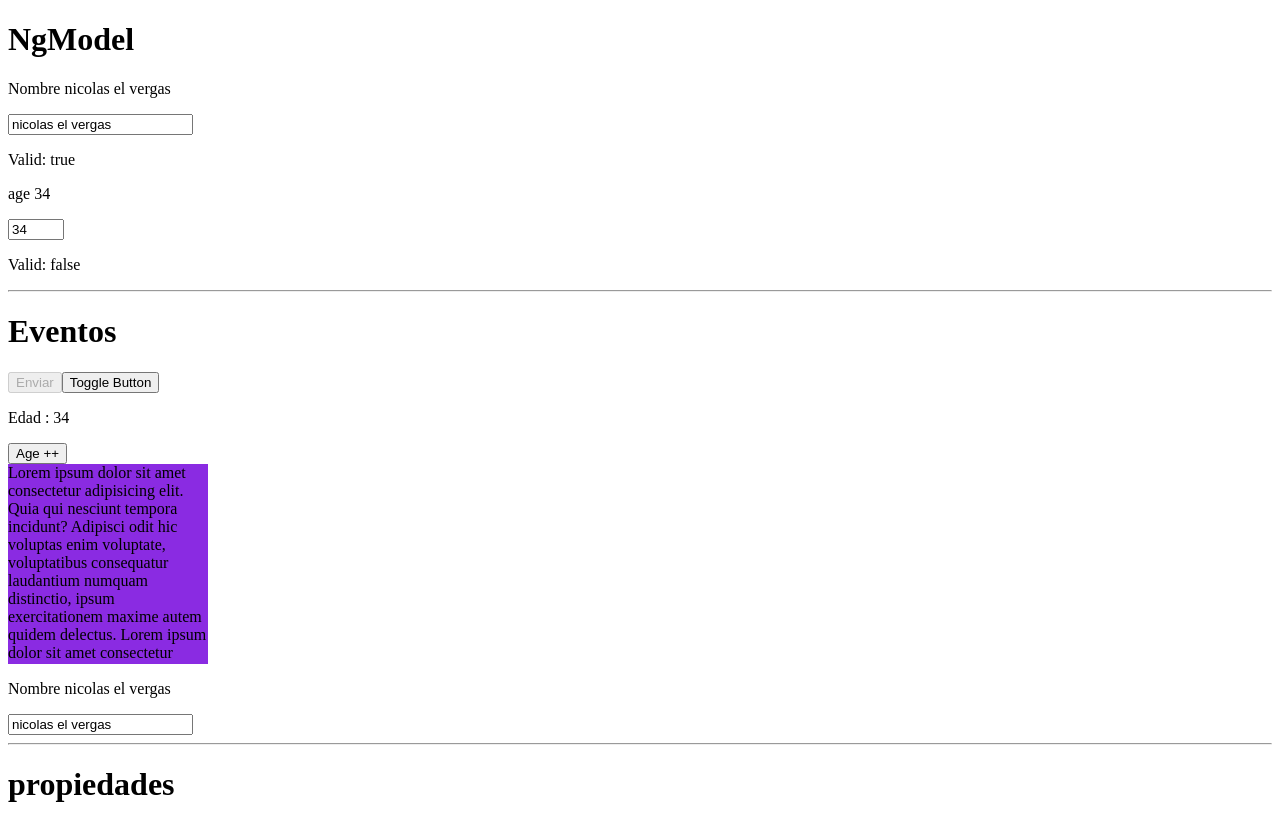
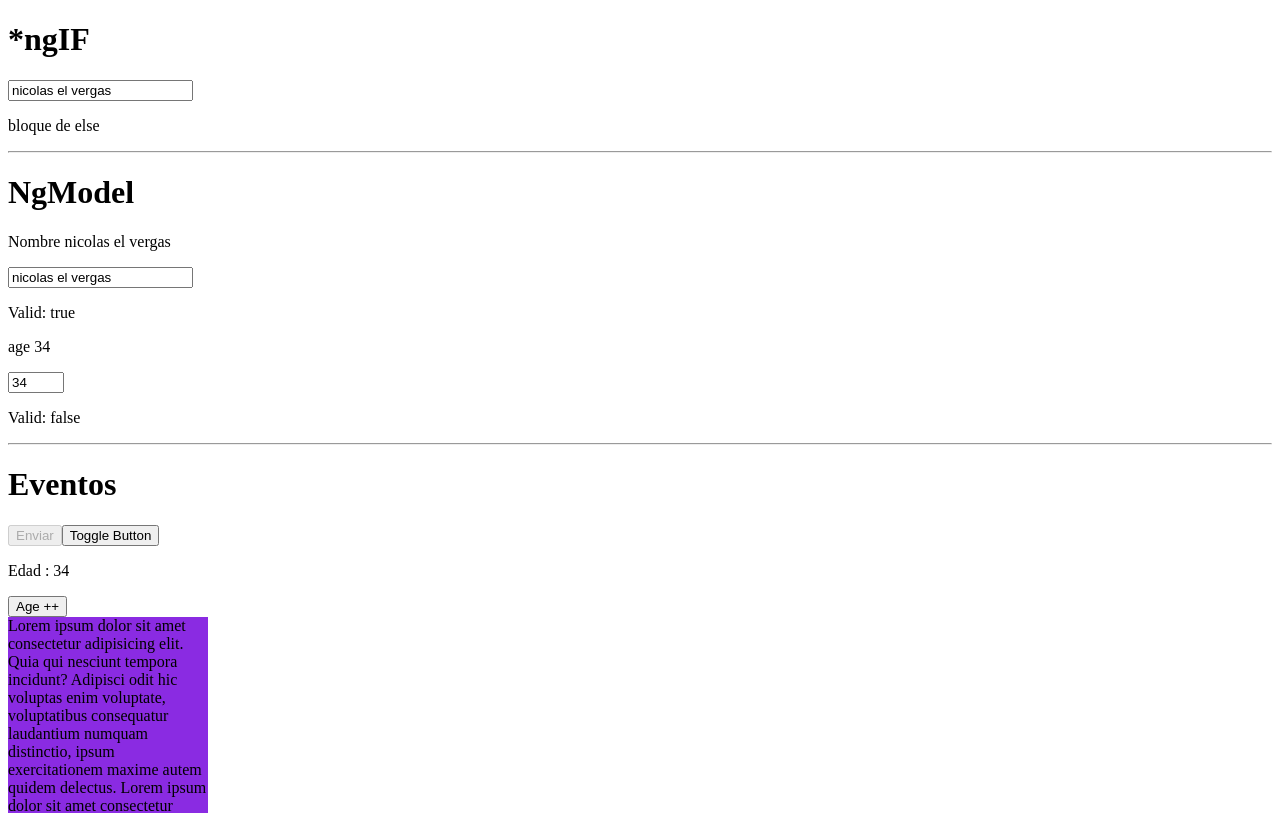
Before and after one commit to Richiiz/Curso-Angular, an Angular app in the folder my_store/: page / in a window 1280 px wide. Shown: the top 813 px of the page. Built offline with nearby package versions, Linux system fonts and the light colour scheme.

Commit message:
uso de ngIf

```diff
--- a/my_store/src/app/app.component.html
+++ b/my_store/src/app/app.component.html
@@ -1,3 +1,32 @@
+<!-- El condicional “If” es un “If” en Javascript, en Java, en PHP, en Python o en cualquier lenguaje. Angular posibilita utilizar este condicionante
+embebido en el HTML para mostrar o no un elemento. Su sintaxis es algo particular, está compuesta por un asterisco seguido de las iniciales características de Angular “ng” y la palabra “If”.
+
+<div *ngIf="isPlatzi">Hola, soy Platzi</div>
+
+Si la condición dentro del “If” se cumple, se mostrará el <div> con el respectivo contenido dentro. De lo contrario, el usuario no verá dicho
+elemento en el navegador. En la condición del If puedes colocar cualquier operador lógico -->
+
+<!-- If … else
+Para usar un else en Angular, la sintaxis es algo especial. Debes crear un template en tu código HTML usando la etiqueta que provee Angular
+llamada <ng-template> con una Variable de Template, comenzando con #, para hacer referencia a este elemento desde tu If.
+
+<div *ngIf="isPlatzi; else templateElse">Hola, soy Platzi</div>
+<ng-template #templateElse>
+    <div>No soy Platzi</div>
+</ng-template
+
+Si la condición del If no se cumple, seguido de punto y coma, se coloca la sentencia else haciendo referencia a templateElse, que es el nombre
+de la variable del template a mostrar en su lugar. -->
+
+<h1>*ngIF</h1>
+<input type="text" required [(ngModel)]="person.name" />
+<p *ngIf="person.name === 'richi'">My Contenido</p>
+<p *ngIf="person.name === 'martita' && person.age === 18; else elseBlock">martita :D</p>
+<ng-template #elseBlock>
+  <p>bloque de else</p>
+</ng-template>
+
+<hr/>
 <!-- El atributo ngModel permite el intercambio de datos de forma bidireccional entre el componente y la vista. Lo que suceda en el componente,
 se verá reflejado en la vista. Lo que se suceda en la vista, inmediatamente impactará en el componente. -->
 <h1>NgModel</h1>
```
